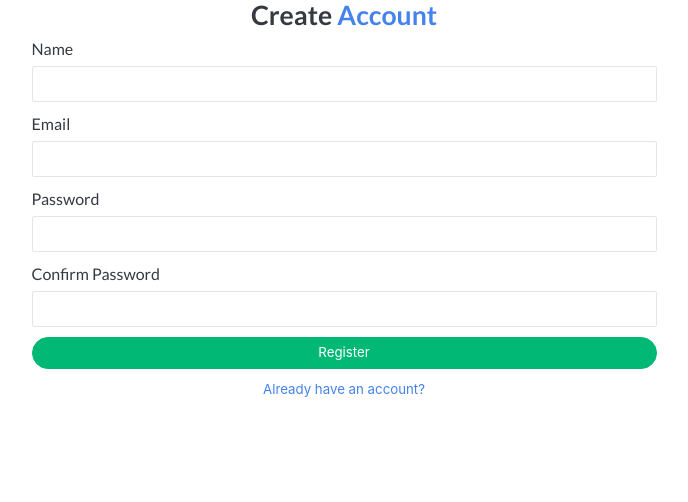
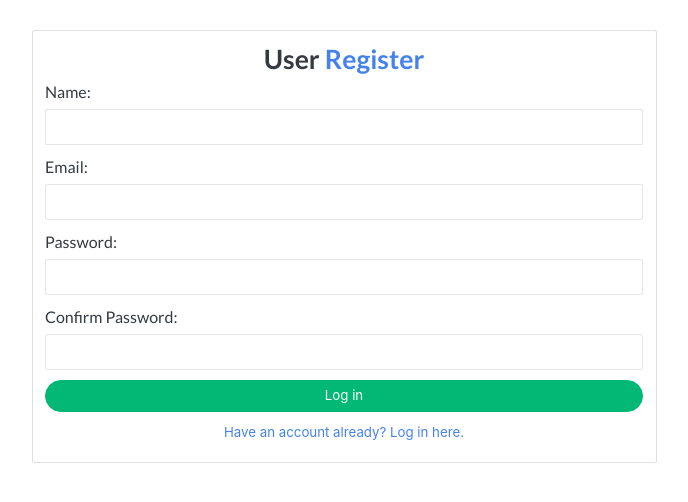
Before and after one commit to duniandewon/ndewonmoneymanager, a React (Create React App) app in the folder client/: page /register in a window 1280 px wide. Shown: the top 502 px of the page, without its empty margins (296-984 px from the left). Built offline with nearby package versions, Linux system fonts and the light colour scheme.

Commit message:
change from reat-bootstrap to bootstrap

```diff
--- a/client/src/components/auth/Login.js
+++ b/client/src/components/auth/Login.js
@@ -6,12 +6,6 @@ import authContext from '../../context/auth/authContext';
 
 /** Alert context */
 import alertContext from '../../context/alert/alertContext';
-
-/** Bootstrap components */
-import Row from 'react-bootstrap/Row';
-import Col from 'react-bootstrap/Col';
-import Form from 'react-bootstrap/Form';
-import Button from 'react-bootstrap/Button';
 
 const Login = props => {
   const [user, setUser] = useState({
@@ -29,7 +23,7 @@ const Login = props => {
   const handleChange = e => {
     setUser({
       ...user,
-      [e.target.id]: e.target.value
+      [e.target.name]: e.target.value
     });
   };
 
@@ -57,39 +51,47 @@ const Login = props => {
 
   return (
     <Fragment>
+      <div className='row justify-content-center mt-5'>
+        <div className='col-6'>
+          <div className='card'>
+            <div className='card-body'>
               <h1 className='text-center'>
                 User <span className='text-primary'>Login</span>
               </h1>
-      <Row className='justify-content-center'>
-        <Col xs={6}>
-          <Form onSubmit={handleSubmit}>
-            <Form.Group controlId='email'>
-              <Form.Label>Email</Form.Label>
-              <Form.Control
-                as='input'
+              <form onSubmit={handleSubmit}>
+                <div className='form-group'>
+                  <label htmlFor='email'>Email:</label>
+                  <input
                     type='email'
-                defaultValue={email}
+                    name='email'
+                    id='email'
+                    className='form-control'
+                    value={email}
                     onChange={handleChange}
                   />
-            </Form.Group>
-            <Form.Group controlId='password'>
-              <Form.Label>Password</Form.Label>
-              <Form.Control
-                as='input'
+                </div>
+                <div className='form-group'>
+                  <label htmlFor='password'>Password:</label>
+                  <input
                     type='password'
-                defaultValue={password}
+                    name='password'
+                    id='password'
+                    className='form-control'
+                    value={password}
                     onChange={handleChange}
                   />
-            </Form.Group>
-            <Button variant='success' type='submit' size='lg' block>
-              Login
-            </Button>
+                </div>
+                <button type='submit' class='btn btn-success btn-lg btn-block'>
+                  Log in
+                </button>
                 <Link to='/register' className='btn btn-link btn-block btn-lg'>
-              Don't have an account?
+                  Don't have an account? Register here.
                 </Link>
-          </Form>
-        </Col>
-      </Row>
+              </form>
+            </div>
+          </div>
+        </div>
+      </div>
     </Fragment>
   );
 };
--- a/client/src/components/auth/Register.js
+++ b/client/src/components/auth/Register.js
@@ -6,12 +6,6 @@ import authContext from '../../context/auth/authContext';
 
 /** Alert context */
 import alertContext from '../../context/alert/alertContext';
-
-/** Bootstrap components */
-import Row from 'react-bootstrap/Row';
-import Col from 'react-bootstrap/Col';
-import Form from 'react-bootstrap/Form';
-import Button from 'react-bootstrap/Button';
 
 const Register = props => {
   const [user, setUser] = useState({
@@ -60,61 +54,69 @@ const Register = props => {
 
   return (
     <Fragment>
+      <div className='row justify-content-center mt-5'>
+        <div className='col-6'>
+          <div className='card'>
+            <div className='card-body'>
               <h1 className='text-center'>
-        Create <span className='text-primary'>Account</span>
+                User <span className='text-primary'>Register</span>
               </h1>
-      <Row className='justify-content-center'>
-        <Col xs={6}>
-          <Form onSubmit={handleSubmit}>
-            <Form.Group controlId='name'>
-              <Form.Label>Name</Form.Label>
-              <Form.Control
-                as='input'
+              <form onSubmit={handleSubmit}>
+                <div className='form-group'>
+                  <label htmlFor='name'>Name:</label>
+                  <input
                     type='text'
-                defaultValue={name}
+                    name='name'
+                    id='name'
+                    className='form-control'
+                    value={name}
                     onChange={handleChange}
-                name='name'
                   />
-            </Form.Group>
-            <Form.Group controlId='email'>
-              <Form.Label>Email</Form.Label>
-              <Form.Control
-                as='input'
+                </div>
+                <div className='form-group'>
+                  <label htmlFor='email'>Email:</label>
+                  <input
                     type='email'
-                defaultValue={email}
+                    name='email'
+                    id='email'
+                    className='form-control'
+                    value={email}
                     onChange={handleChange}
-                name='email'
                   />
-            </Form.Group>
-            <Form.Group controlId='password'>
-              <Form.Label>Password</Form.Label>
-              <Form.Control
-                as='input'
+                </div>
+                <div className='form-group'>
+                  <label htmlFor='password'>Password:</label>
+                  <input
                     type='password'
-                defaultValue={password}
+                    name='password'
+                    id='password'
+                    className='form-control'
+                    value={password}
                     onChange={handleChange}
-                name='password'
                   />
-            </Form.Group>
-            <Form.Group controlId='confPassword'>
-              <Form.Label>Confirm Password</Form.Label>
-              <Form.Control
-                as='input'
+                </div>
+                <div className='form-group'>
+                  <label htmlFor='password'>Confirm Password:</label>
+                  <input
                     type='password'
-                defaultValue={confPassword}
+                    name='confPassword'
+                    id='confPassword'
+                    className='form-control'
+                    value={confPassword}
                     onChange={handleChange}
-                name='confPassword'
                   />
-            </Form.Group>
-            <Button variant='success' type='submit' size='lg' block>
-              Register
-            </Button>
+                </div>
+                <button type='submit' class='btn btn-success btn-lg btn-block'>
+                  Log in
+                </button>
                 <Link to='/login' className='btn btn-link btn-block btn-lg'>
-              Already have an account?
+                  Have an account already? Log in here.
                 </Link>
-          </Form>
-        </Col>
-      </Row>
+              </form>
+            </div>
+          </div>
+        </div>
+      </div>
     </Fragment>
   );
 };
```
Lines whose indentation alone changed are shown as unchanged.
